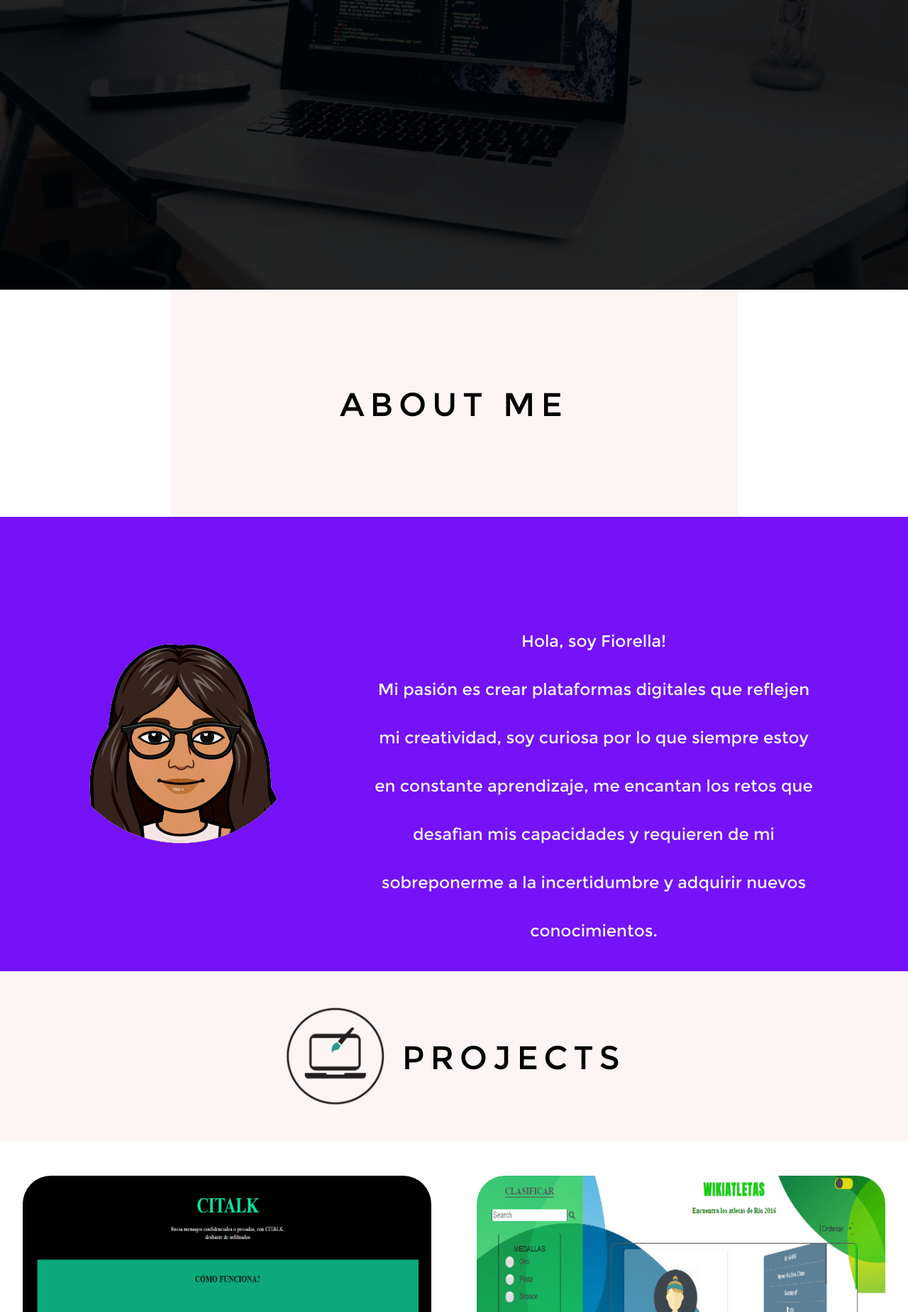
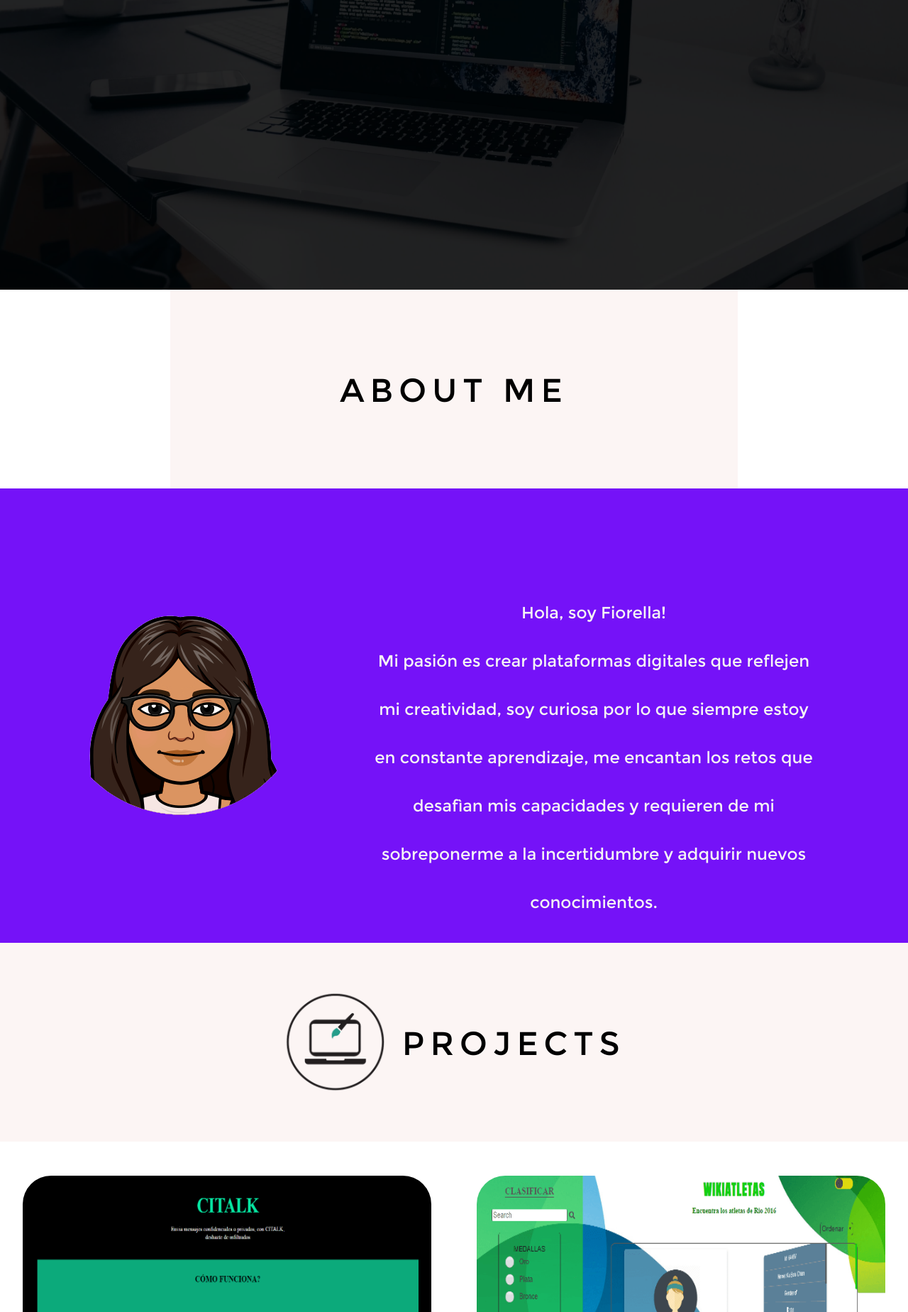
Before and after one commit to FiorellaChilcon/draft-portafolio, a website: page src/index.html in a window 1280 px wide. Shown: the part 712-2560 px from the top of the page at 71% size. Drawn offline with Linux system fonts and the light colour scheme.

Commit message:
details (flag) added

```diff
--- a/src/new.css
+++ b/src/new.css
@@ -58,7 +58,7 @@ main{
     margin-top: 20vh;
     /* border: solid rgb(19, 202, 172); */
     width: 100vw;
-    height: 640vh;
+    height: 645vh;
     flex-direction: column;
 }
 #cover-img{
@@ -91,14 +91,13 @@ h2{
 }
 #about-me{
     width: 100vw;
-    height: 120vh;
+    height: 115vh;
     /* border: solid blue; */
     flex-direction: column;
 }
 #about-me h3{
     width: 100vh;
     background-color: rgb(252, 245, 244);
-    height: 40vh;
 }
 h3{
     display: flex;
@@ -107,6 +106,7 @@ h3{
     margin: 0;
     align-self: center;
     font-size: 8vh;
+    height: 35vh;
     /* border: solid blue; */
     letter-spacing: 1vh;
 }
@@ -145,14 +145,14 @@ h3{
     /* border: solid rgb(121, 112, 15); */
     flex-direction:column;
     width: 100vw;
-    height: 160vh;
+    height: 165vh;
 }
 #project-tittle{
     /* border: solid rgb(245, 6, 205); */
     margin: 0;
     flex-direction:row;
     width: 100vw;
-    height: 30vh;
+    height: 35vh;
     background-color: rgb(252, 245, 244);
 }
 .portafolio-icon{
@@ -231,13 +231,12 @@ h3{
 #skills{
      /* border: solid 1vh brown; */
      width: 100vw;
-     height: 240vh;
+     height: 245vh;
 }
 #skills h3{
     box-sizing: border-box;
     background-color: rgb(252, 245, 244);
     width: 100vw;
-    height: 30vh;
     padding: 0;
     margin: 0;
 }
```
